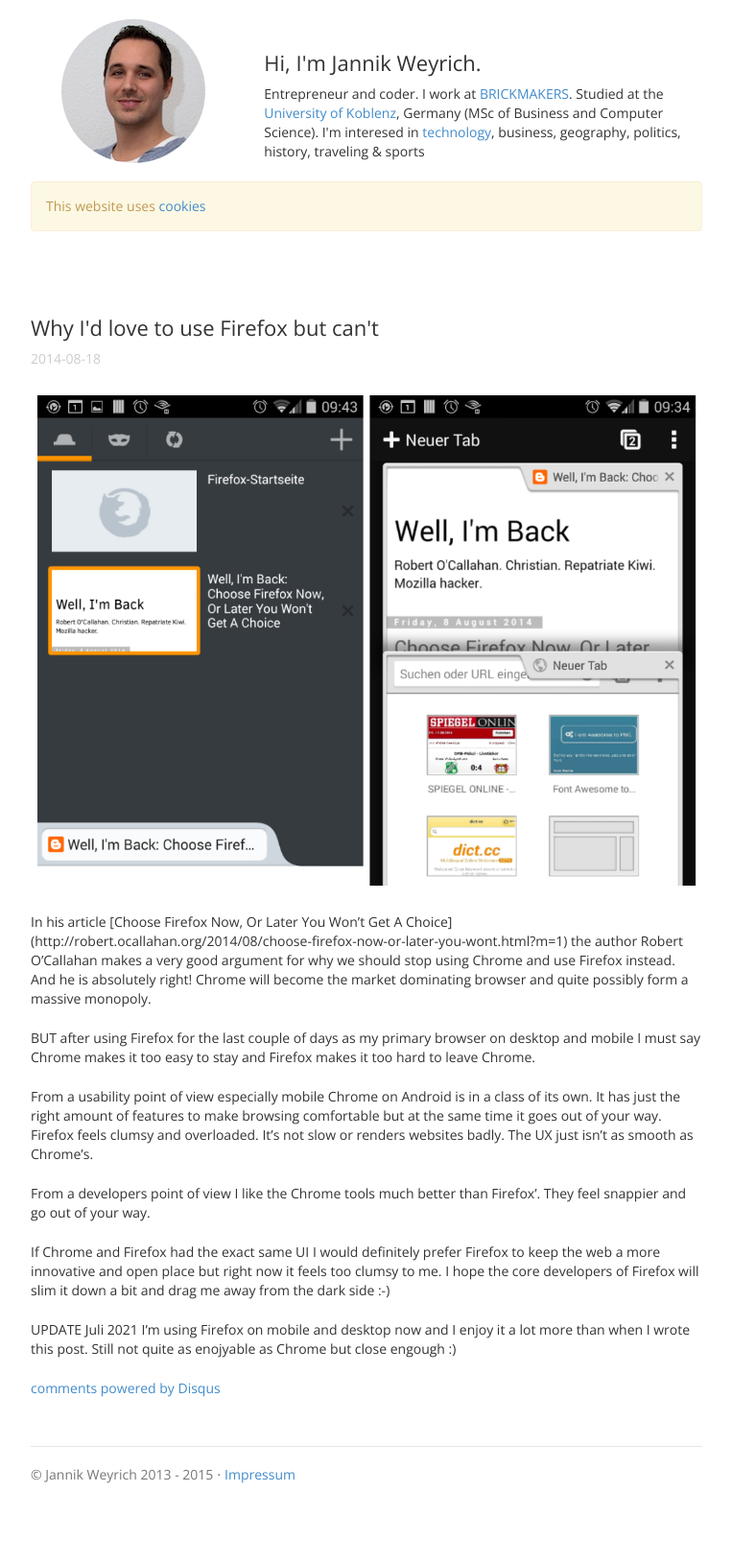
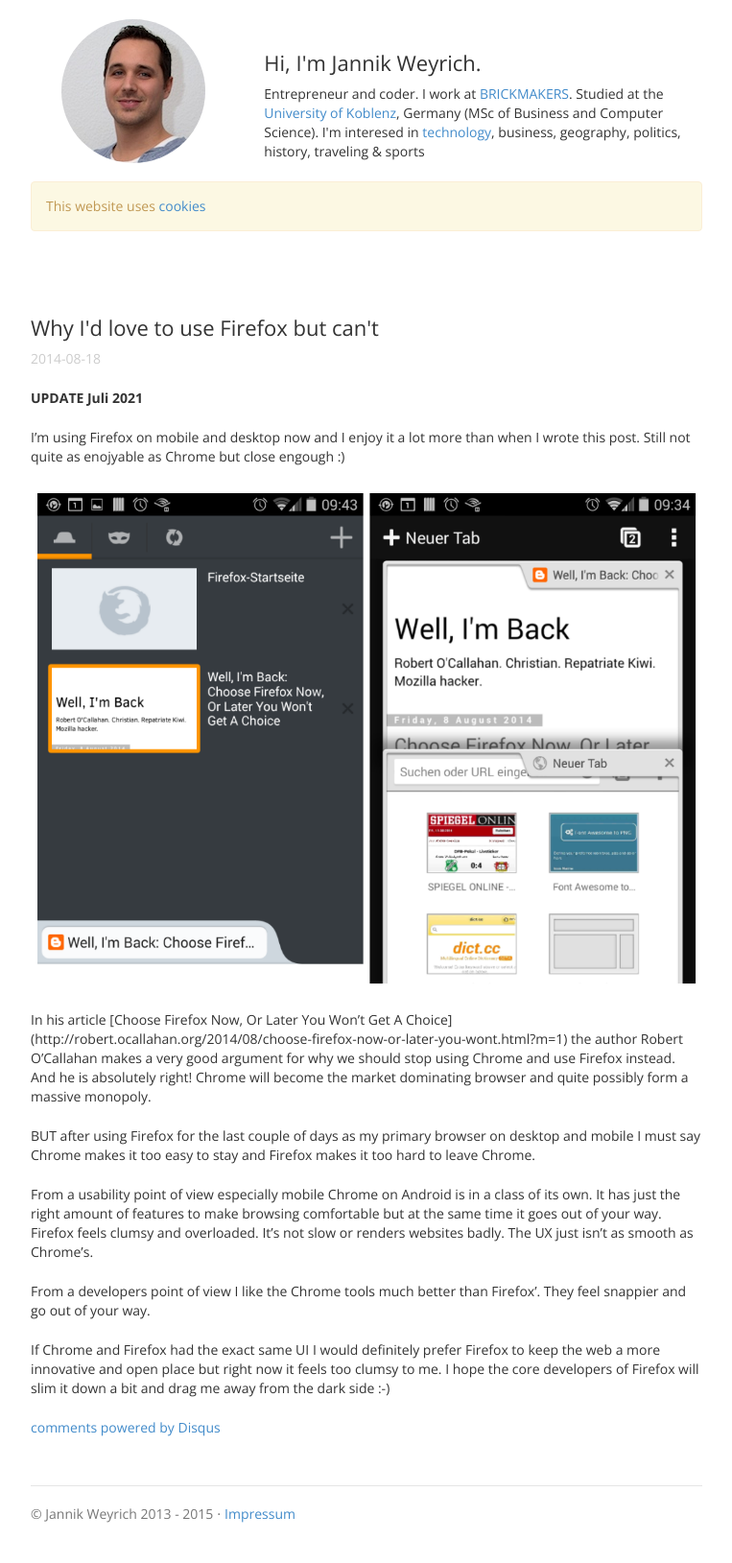
Before and after one commit to jnkwrych/jnkwrych.github.io, a Jekyll site: the page built from _posts/2014-08-18-why-id-love-to-use-firefox-but-cant.md, in a window 1280 px wide. Shown: the whole page at 96% size, without its empty margins (258-1021 px from the left). Built offline with Jekyll 4.4.1, drawn with Linux system fonts in a browser that asks for light colours; comment, search, counter and statistics services are not loaded; before the commit the page ends 1588 px from its top, so only the background shows below that; part of the change alters nothing that is shown.

```diff
--- a/_posts/2014-08-18-why-id-love-to-use-firefox-but-cant.md
+++ b/_posts/2014-08-18-why-id-love-to-use-firefox-but-cant.md
@@ -2,6 +2,12 @@
 layout: post
 title: Why I'd love to use Firefox but can't
 ---
+
+
+**UPDATE Juli 2021**
+
+I'm using Firefox on mobile and desktop now and I enjoy it a lot more than when I wrote this post. Still not quite as enojyable as Chrome but close engough :)
+
 
 <img src="/img/firefox-chrome-mibile-on-android-4_4.png" class="img-responsive" alt="regular checkups">
 
@@ -14,7 +20,3 @@ From a usability point of view especially mobile Chrome on Android is in a class
 From a developers point of view I like the Chrome tools much better than Firefox'. They feel snappier and go out of your way.
 
 If Chrome and Firefox had the exact same UI I would definitely prefer Firefox to keep the web a more innovative and open place but right now it feels too clumsy to me. I hope the core developers of Firefox will slim it down a bit and drag me away from the dark side :-)
-
-
-UPDATE Juli 2021
-I'm using Firefox on mobile and desktop now and I enjoy it a lot more than when I wrote this post. Still not quite as enojyable as Chrome but close engough :)
```
